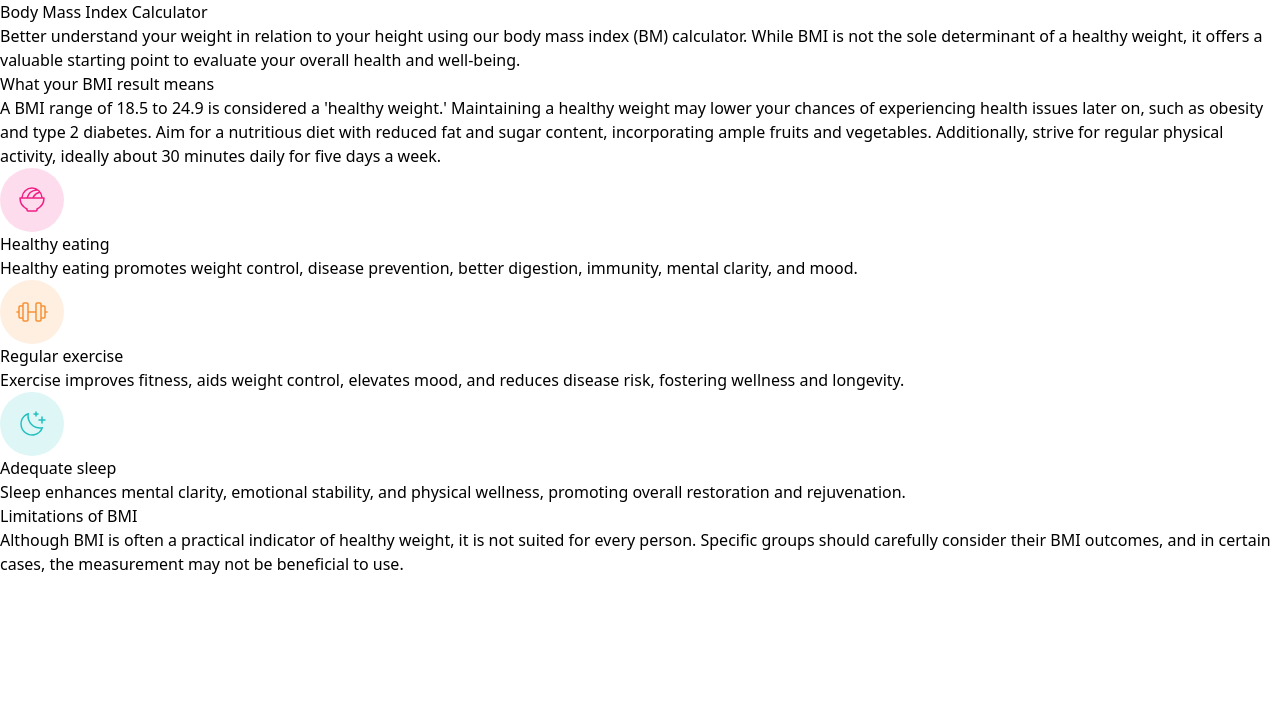
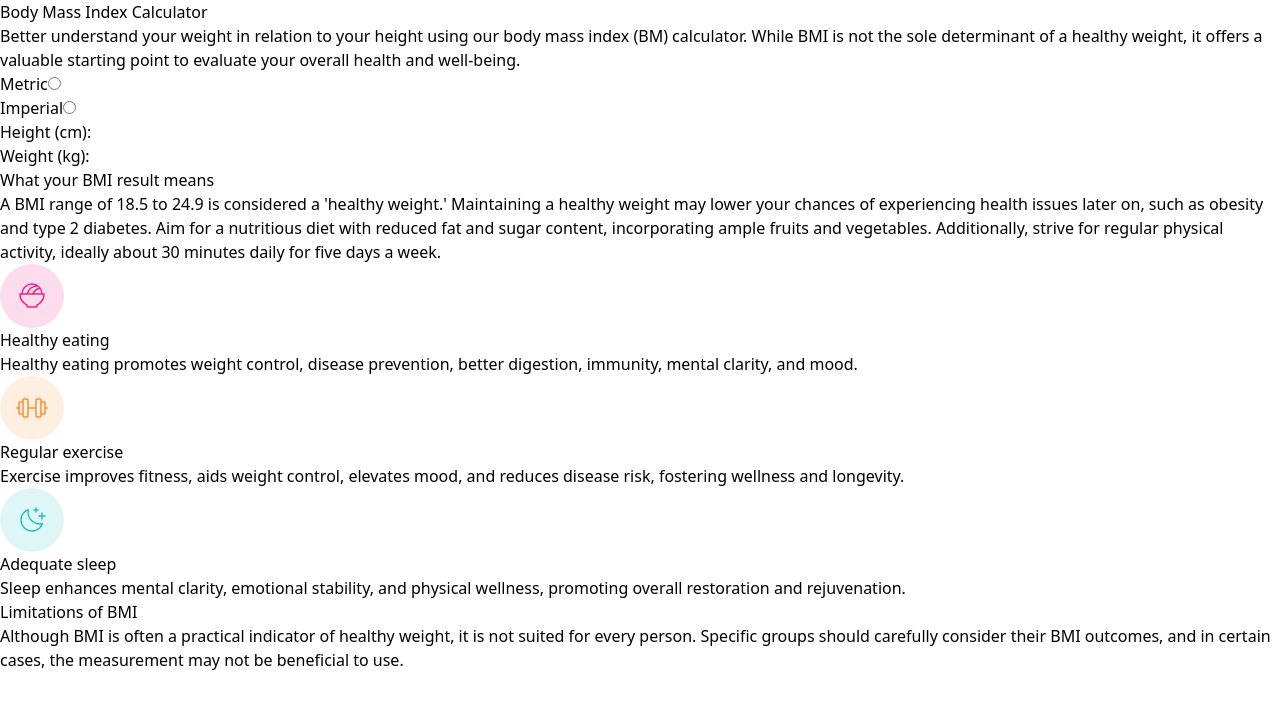
Before and after one commit to shaversj/bmi-calculator, a Next.js app: page / in a window 1280 px wide. Shown: the top 708 px of the page. Built offline with nearby package versions, Linux system fonts and the light colour scheme.

Commit message:
Add form

```diff
--- a/src/app/page.tsx
+++ b/src/app/page.tsx
@@ -1,6 +1,56 @@
+"use client";
+
 import Image from "next/image";
+import { useState, useRef } from "react";
 
 export default function Home() {
+  const heightInputRef = useRef<HTMLInputElement>(null);
+  const weightInputRef = useRef<HTMLInputElement>(null);
+  const formRef = useRef<HTMLFormElement>(null);
+
+  const [height, setHeight] = useState<string>("");
+  const [weight, setWeight] = useState<string>("");
+  const [bmi, setBmi] = useState<number>(0);
+
+  const handleHeightChange = (e: React.ChangeEvent<HTMLInputElement>) => {
+    setHeight(e.target.value);
+  };
+
+  const handleWeightChange = (e: React.ChangeEvent<HTMLInputElement>) => {
+    setWeight(e.target.value);
+    if (height && e.target.value) {
+      setTimeout(() => {
+        e.preventDefault();
+        formRef.current?.submit();
+      }, 1000); // Delay of 1000 milliseconds (1 second)
+    }
+  };
+
+  const calculateBMI = (height: string, weight: string) => {
+    const heightNum = parseFloat(height);
+    const weightNum = parseFloat(weight);
+    if (heightNum > 0 && weightNum > 0) {
+      setBmi((weightNum / (heightNum * heightNum)) * 10000);
+    }
+  };
+
+  const handleSubmit = (e: React.FormEvent<HTMLFormElement>) => {
+    e.preventDefault();
+
+    const height = heightInputRef.current?.value;
+    const weight = weightInputRef.current?.value;
+
+    if (height && weight) {
+      const heightNum = parseFloat(height);
+      const weightNum = parseFloat(weight);
+      if (heightNum > 0 && weightNum > 0) {
+        setBmi((weightNum / (heightNum * heightNum)) * 10000);
+        console.log("BMI: ", bmi);
+        formRef.current?.submit();
+      }
+    }
+  };
+
   return (
     <div>
       <main>
@@ -12,7 +62,42 @@ export default function Home() {
               well-being.
             </p>
           </div>
-          <div>{/*  Calculator */}</div>
+          <div>
+            {/*  Calculator */}
+            <form
+              id={"bmiForm"}
+              ref={formRef}
+              onSubmit={(e) => {
+                e.preventDefault();
+                calculateBMI(height, weight);
+              }}
+            >
+              <div>
+                <div>
+                  <label htmlFor={"metric"}>Metric</label>
+                  <input type="radio" id="metric" name="unit" />
+                </div>
+                <div>
+                  <label htmlFor={"imperial"}>Imperial</label>
+                  <input type="radio" id="imperial" name="unit" />
+                </div>
+              </div>
+
+              <div>
+                <label htmlFor="height">Height (cm):</label>
+                <input type="number" id="height" name="height" ref={heightInputRef} onChange={handleHeightChange} />
+              </div>
+              <div>
+                <label htmlFor="weight">Weight (kg):</label>
+                <input type="number" id="weight" name="weight" ref={weightInputRef} onChange={handleWeightChange} />
+              </div>
+              <div>
+                {/*<h2>Welcome!</h2>*/}
+                {/*<p>Enter your height and weight and you’ll see your BMI result here</p>*/}
+                {bmi > 0 && <h2>Your BMI is: {bmi.toFixed(2)}</h2>}
+              </div>
+            </form>
+          </div>
         </div>
 
         <div>
```
